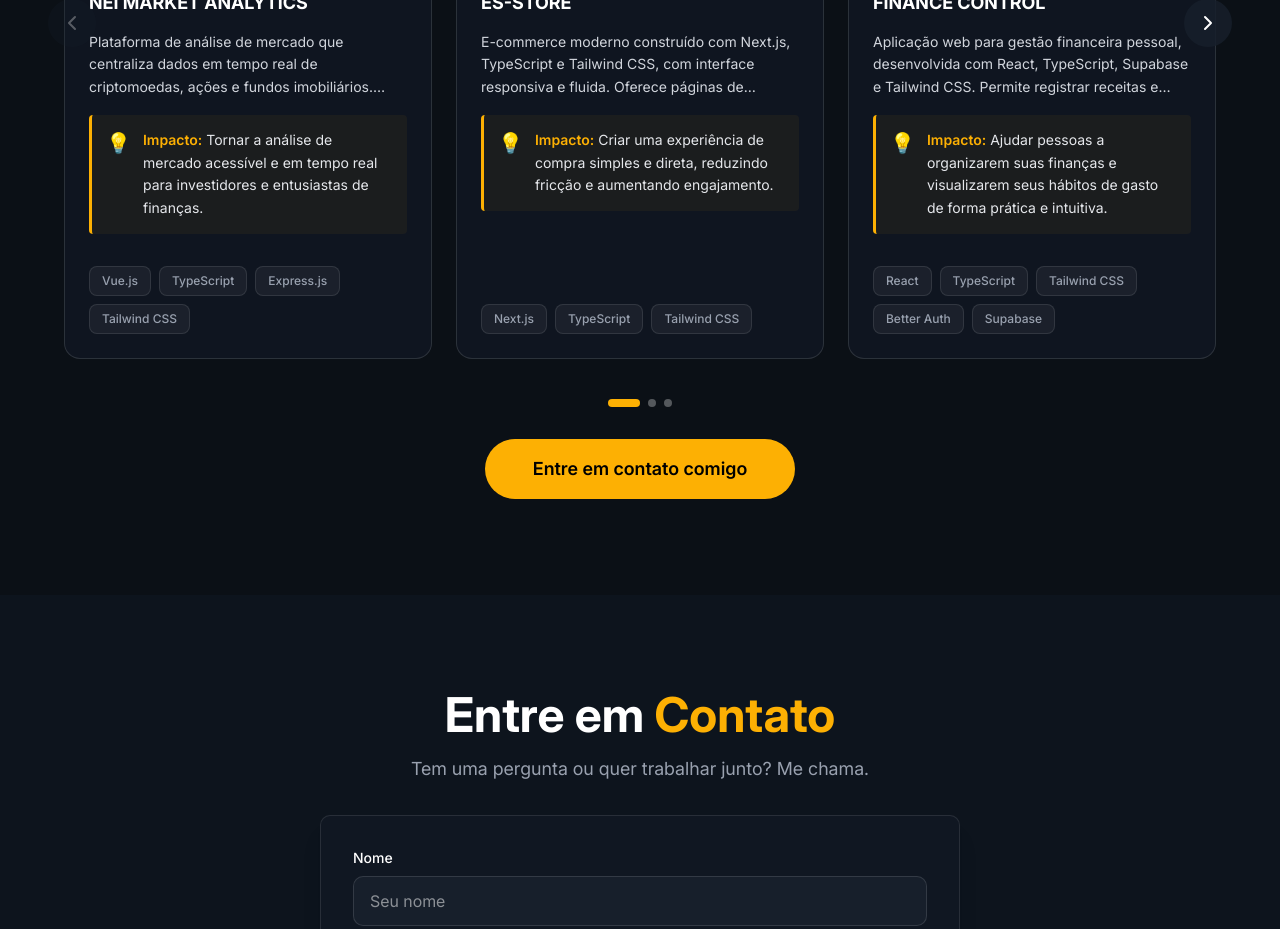
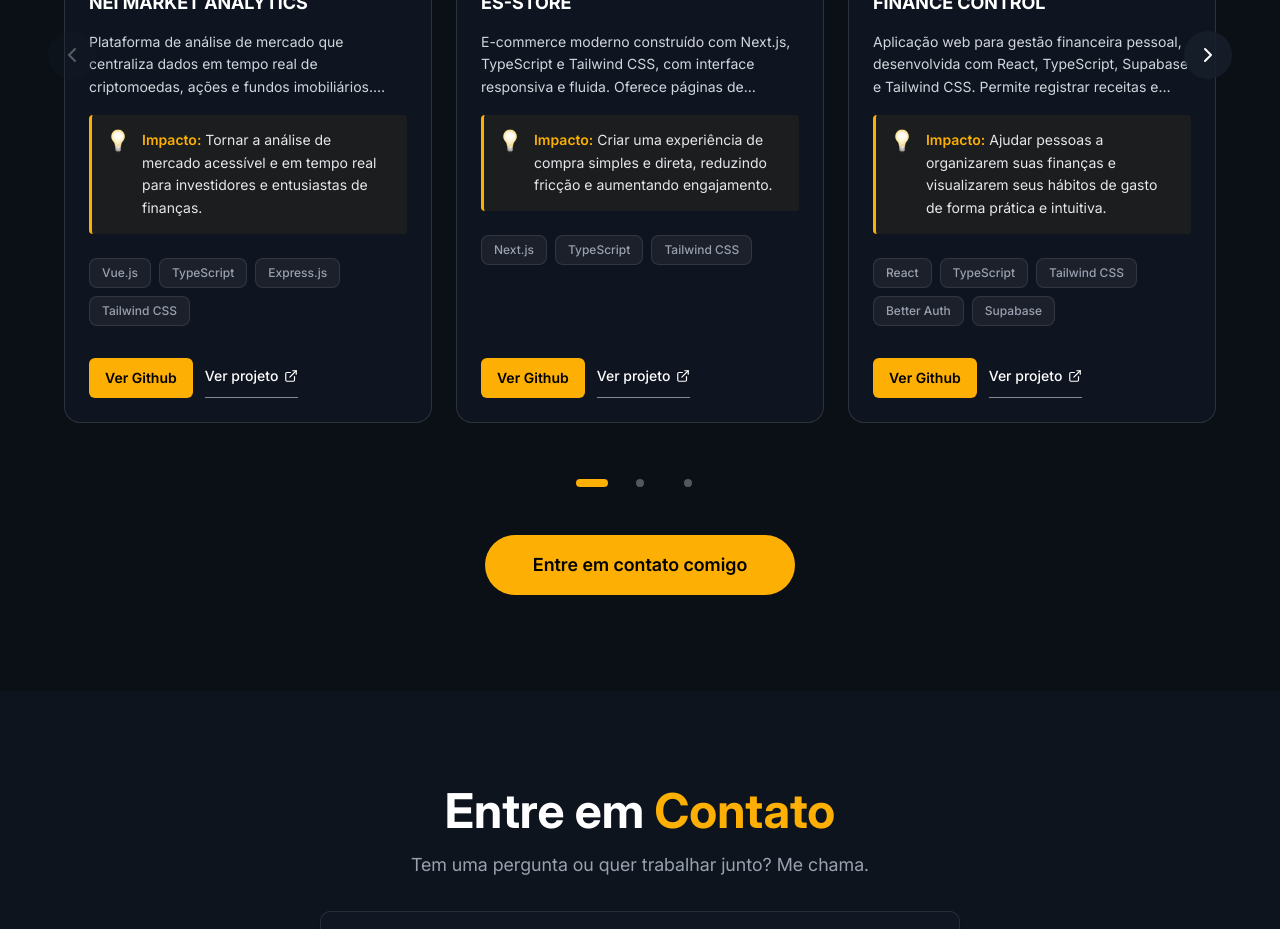
Before and after one commit to eracksonsouza/new-portfolio, a Next.js app: page / in a window 1280 px wide. Shown: the part 4340-5269 px from the top of the page. Built offline with nearby package versions, Linux system fonts and the light colour scheme; no server answers.

Commit message:
feat: add light icon for project cards and enhance button accessibility

```diff
--- a/src/components/projects-card.tsx
+++ b/src/components/projects-card.tsx
@@ -1,7 +1,7 @@
 "use client";
 import Image from "next/image";
 import Link from "next/link";
-import { Code, ExternalLink, ChevronLeft, ChevronRight } from "lucide-react";
+import { ExternalLink, ChevronLeft, ChevronRight } from "lucide-react";
 import { useState, useEffect } from "react";
 
 const Projetos = [
@@ -130,12 +130,13 @@ export default function ProjectsCard() {
 
         <div className="relative mb-8 md:mb-10">
           <button
+            type="button"
             onClick={handlePrev}
             disabled={currentIndex === 0}
-            className="absolute left-0 top-1/2 z-10 -translate-x-2 -translate-y-1/2 rounded-full bg-[var(--es-surface-2)]/85 p-2 transition-all hover:bg-[var(--es-surface-2)] disabled:cursor-not-allowed disabled:opacity-30 md:-translate-x-4 md:p-3"
+            className="absolute left-0 top-1/2 z-10 -translate-x-2 -translate-y-1/2 rounded-full bg-[var(--es-surface-2)]/85 p-2 transition-all hover:bg-[var(--es-surface-2)] focus-visible:outline-none focus-visible:ring-2 focus-visible:ring-[#fdb003] focus-visible:ring-offset-2 focus-visible:ring-offset-[var(--es-bg-main)] disabled:cursor-not-allowed disabled:opacity-30 md:-translate-x-4 md:p-3"
             aria-label="Anterior"
           >
-            <ChevronLeft className="w-4 h-4 md:w-6 md:h-6 text-white" />
+            <ChevronLeft className="w-4 h-4 md:w-6 md:h-6 text-white cursor-pointer" />
           </button>
 
           <div className="overflow-hidden px-2 md:px-0">
@@ -162,26 +163,6 @@ export default function ProjectsCard() {
                       />
                       <div className="absolute inset-0 bg-linear-to-t from-black/80 via-black/40 to-transparent" />
 
-                      <div className="absolute inset-0 bg-black/85 opacity-0 group-hover:opacity-100 transition-opacity duration-300 flex items-center justify-center gap-3 md:gap-4">
-                        <Link
-                          href={projeto.site}
-                          target="_blank"
-                          rel="noopener noreferrer"
-                          className="flex items-center gap-2 bg-[#fdb003]/10 hover:bg-[#fdb003] hover:text-black border border-[#fdb003] text-[#fdb003] px-4 md:px-5 py-2 md:py-2.5 rounded-lg font-semibold text-xs md:text-sm transition-all hover:-translate-y-1"
-                        >
-                          <ExternalLink size={16} />
-                          <span>Ver site</span>
-                        </Link>
-                        <Link
-                          href={projeto.repository}
-                          target="_blank"
-                          rel="noopener noreferrer"
-                          className="flex items-center gap-2 bg-[#fdb003]/10 hover:bg-[#fdb003] hover:text-black border border-[#fdb003] text-[#fdb003] px-4 md:px-5 py-2 md:py-2.5 rounded-lg font-semibold text-xs md:text-sm transition-all hover:-translate-y-1"
-                        >
-                          <Code size={16} />
-                          <span>Código</span>
-                        </Link>
-                      </div>
                     </div>
                     <div className="p-5 md:p-6 flex flex-col gap-3 md:gap-4 flex-1">
                       <div className="flex items-center gap-3">
@@ -193,9 +174,13 @@ export default function ProjectsCard() {
                         {projeto.description}
                       </p>
                       <div className="flex gap-2 md:gap-3 bg-[#fdb003]/5 border-l-3 border-l-[#fdb003] p-3 md:p-3.5 rounded">
-                        <span className="text-lg md:text-xl shrink-0">
-                          💡
-                        </span>
+                        <Image
+                          src="/favicons/light-icon.png"
+                          alt="Lâmpada"
+                          width={20}
+                          height={20}
+                          className="h-5 w-5 shrink-0 md:h-6 md:w-6"
+                        />
                         <p className="text-gray-200 text-xs md:text-sm leading-relaxed">
                           <strong className="text-[#fdb003] font-semibold">
                             Impacto:
@@ -203,7 +188,7 @@ export default function ProjectsCard() {
                           {projeto.impact}
                         </p>
                       </div>
-                      <div className="flex flex-wrap gap-2 mt-auto pt-3 md:pt-4">
+                      <div className="flex flex-wrap gap-2 pt-1 md:pt-2">
                         {projeto.technologies.map((tech, index) => (
                           <span
                             key={index}
@@ -213,6 +198,27 @@ export default function ProjectsCard() {
                           </span>
                         ))}
                       </div>
+                      <div className="mt-auto flex items-center gap-3 pt-3 md:pt-4">
+                        <Link
+                          href={projeto.repository}
+                          target="_blank"
+                          rel="noopener noreferrer"
+                          className="inline-flex min-h-10 items-center justify-center rounded-sm bg-[#fdb003] px-3.5 py-2 text-xs font-semibold text-black transition-all hover:bg-[#e5a003] focus-visible:outline-none focus-visible:ring-2 focus-visible:ring-[#fdb003] focus-visible:ring-offset-2 focus-visible:ring-offset-[var(--es-bg-main)] md:px-4 md:text-sm"
+                          aria-label={`Ver repositório no Github do projeto ${projeto.title}`}
+                        >
+                          Ver Github
+                        </Link>
+                        <Link
+                          href={projeto.site}
+                          target="_blank"
+                          rel="noopener noreferrer"
+                          className="inline-flex min-h-10 items-center gap-1.5 border-b border-white/50 pb-0.5 text-xs font-medium text-white transition-all hover:border-[#fdb003] hover:text-[#fdb003] focus-visible:outline-none focus-visible:ring-2 focus-visible:ring-[#fdb003] focus-visible:ring-offset-2 focus-visible:ring-offset-[var(--es-bg-main)] md:text-sm"
+                          aria-label={`Ver deploy do projeto ${projeto.title}`}
+                        >
+                          Ver projeto
+                          <ExternalLink size={14} />
+                        </Link>
+                      </div>
                     </div>
                   </div>
                 </div>
@@ -221,34 +227,42 @@ export default function ProjectsCard() {
           </div>
 
           <button
+            type="button"
             onClick={handleNext}
             disabled={currentIndex >= maxIndex}
-            className="absolute right-0 top-1/2 z-10 translate-x-2 -translate-y-1/2 rounded-full bg-[var(--es-surface-2)]/85 p-2 transition-all hover:bg-[var(--es-surface-2)] disabled:cursor-not-allowed disabled:opacity-30 md:translate-x-4 md:p-3"
+            className="absolute right-0 top-1/2 z-10 translate-x-2 -translate-y-1/2 rounded-full bg-[var(--es-surface-2)]/85 p-2 transition-all hover:bg-[var(--es-surface-2)] focus-visible:outline-none focus-visible:ring-2 focus-visible:ring-[#fdb003] focus-visible:ring-offset-2 focus-visible:ring-offset-[var(--es-bg-main)] disabled:cursor-not-allowed disabled:opacity-30 md:translate-x-4 md:p-3"
             aria-label="Próximo"
           >
-            <ChevronRight className="w-4 h-4 md:w-6 md:h-6 text-white" />
+            <ChevronRight className="w-4 h-4 md:w-6 md:h-6 text-white cursor-pointer" />
           </button>
         </div>
 
         <div className="flex justify-center gap-2 mb-6 md:mb-8">
           {Array.from({ length: maxIndex + 1 }).map((_, index) => (
             <button
+              type="button"
               key={index}
               onClick={() => setCurrentIndex(index)}
-              className={`h-2 rounded-full transition-all ${
-                currentIndex === index
-                  ? "bg-[#fdb003] w-6 md:w-8"
-                  : "bg-white/30 hover:bg-white/50 w-2"
-              }`}
+              className="inline-flex h-10 w-10 items-center justify-center rounded-full transition-all focus-visible:outline-none focus-visible:ring-2 focus-visible:ring-[#fdb003] focus-visible:ring-offset-2 focus-visible:ring-offset-[var(--es-bg-main)]"
               aria-label={`Ir para slide ${index + 1}`}
-            />
+              aria-current={currentIndex === index ? "true" : undefined}
+            >
+              <span
+                aria-hidden="true"
+                className={`h-2 rounded-full transition-all ${
+                  currentIndex === index
+                    ? "bg-[#fdb003] w-6 md:w-8"
+                    : "bg-white/30 hover:bg-white/50 w-2"
+                }`}
+              />
+            </button>
           ))}
         </div>
 
         <div className="flex justify-center">
           <Link
             href="#contact"
-            className="bg-[#fdb003] hover:bg-[#e5a003] text-black text-base md:text-lg px-8 md:px-12 py-3 md:py-4 rounded-full transition-all font-semibold w-full md:w-auto text-center"
+            className="bg-[#fdb003] hover:bg-[#e5a003] text-black text-base md:text-lg px-8 md:px-12 py-3 md:py-4 rounded-full transition-all font-semibold w-full md:w-auto text-center focus-visible:outline-none focus-visible:ring-2 focus-visible:ring-[#fdb003] focus-visible:ring-offset-2 focus-visible:ring-offset-[var(--es-bg-main)]"
           >
             Entre em contato comigo
           </Link>
```
Also changed, not shown: public/favicons/light-icon.png (added).
